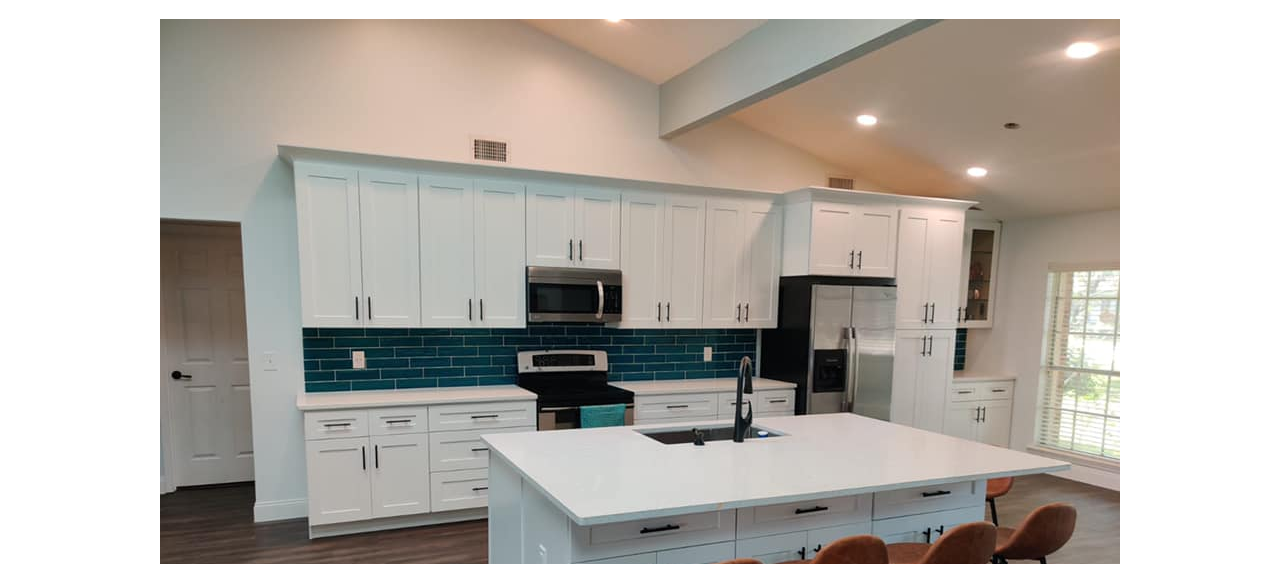
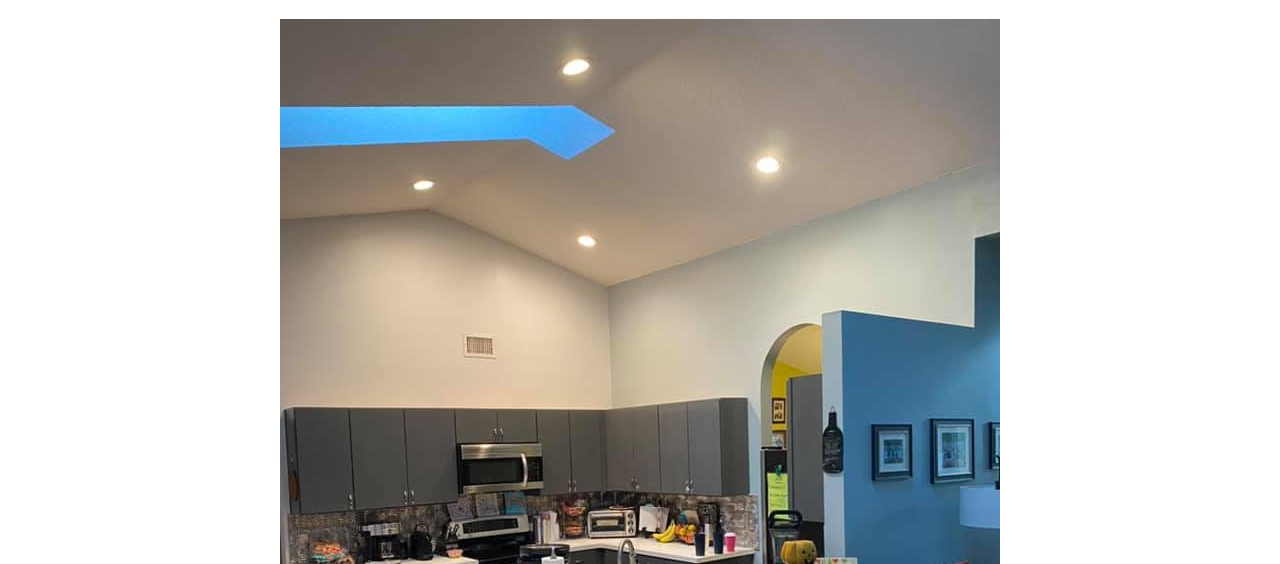
Before and after one commit to FinalTouchCustomCreations/FinalTouchCustomCreations.github.io, a plain HTML site: page index.html in a window 1280 px wide. Shown: the part 236-800 px from the top of the page. Drawn offline with Linux system fonts and the light colour scheme.

Commit message:
Update index.html

```diff
--- a/index.html
+++ b/index.html
@@ -11,6 +11,8 @@
 
 <p style="text-align:center;"><h1>Graphic, Website, and Interior Design Specialists</h1></p>
 
+<p style="text-align:center;"><img src="./assets/before_kitchen_1.jpg" alt="Before Kitchen Remodel1"></p>
+
 <p style="text-align:center;"><img src="./assets/kitchen_1_remodel.jpg" alt="Kitchen Remodel1"></p>
 
 <p style="text-align:center;"><img src="./assets/kitchen-2_remodel.jpg" alt="Kitchen Remodel2"></p>
```
